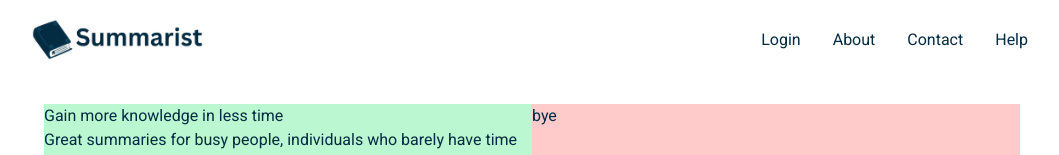
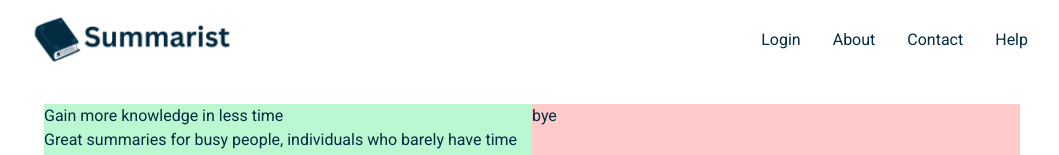
Before and after one commit to WilliamGiammona/summary-app, a Next.js app: page / in a window 1280 px wide. Shown: the top 155 px of the page, without its empty margins (108-1167 px from the left). Built offline with nearby package versions, Linux system fonts and the light colour scheme.

Commit message:
Logo size adjustment

```diff
--- a/app/components/NavBar.tsx
+++ b/app/components/NavBar.tsx
@@ -9,8 +9,8 @@ const NavBar = () => {
         <Image
           src="/assets/Logo-pic.png"
           alt="NavBar Logo"
-          width={200}
-          height={50}
+          width={230}
+          height={80}
         />
       </figure>
       <ul className="flex  text-base">
```
